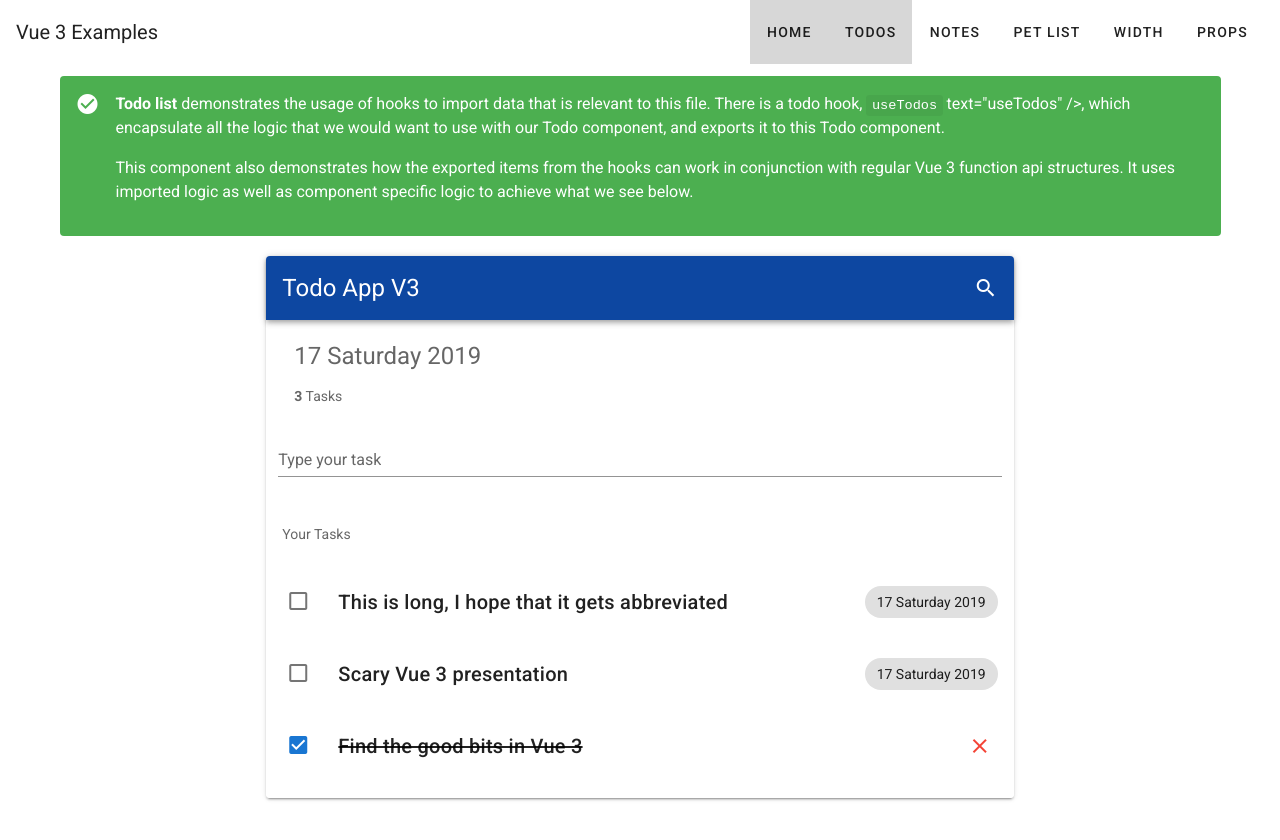
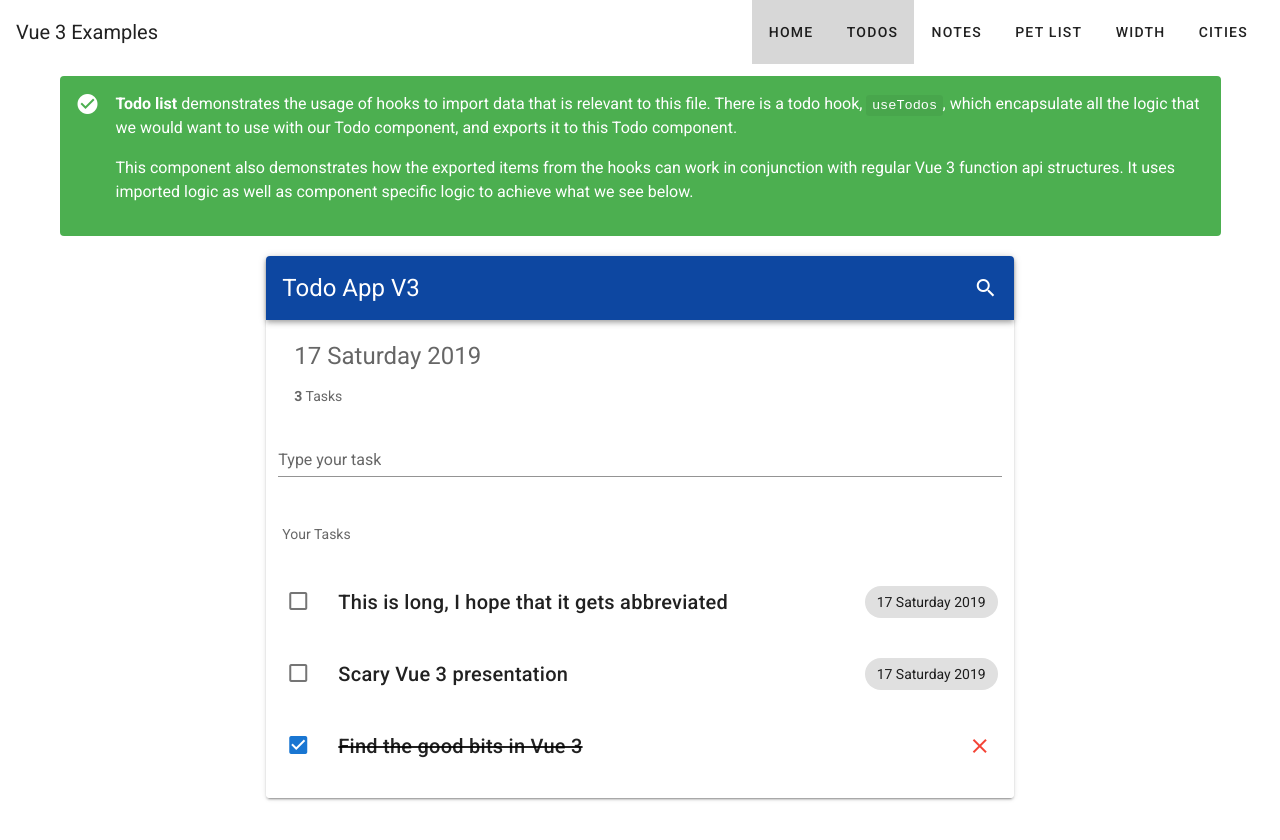
Before and after one commit to ShetlandJ/Vue3Todo, a Vue app: page /todo in a window 1280 px wide. Shown: the top 840 px of the page. Built offline with nearby package versions, Linux system fonts and the light colour scheme.

Commit message:
renamed component

```diff
--- a/src/App.vue
+++ b/src/App.vue
@@ -12,7 +12,7 @@
                     <v-btn :to="{ name: 'notes'}" text>Notes</v-btn>
                     <v-btn :to="{ name: 'petlist'}" text>Pet List</v-btn>
                     <v-btn :to="{ name: 'width'}" text>Width</v-btn>
-                    <v-btn :to="{ name: 'props'}" text>Props</v-btn>
+                    <v-btn :to="{ name: 'cities'}" text>Cities</v-btn>
                 </v-toolbar-items>
             </v-toolbar>
         </div>
--- /dev/null
+++ b/src/components/Cities.vue
@@ -0,0 +1,61 @@
+<template>
+    <v-app>
+        <v-content>
+            <v-container>
+                <v-alert type="success">
+                    <p>
+                        <strong>Cities</strong> demonstrates how props can be consumed by the setup method. It can be passed as simply as <code>setup(props)</code> but best practices dictate that object destructuring be used instead: <code>setup({ city })</code>.
+                    </p>
+                </v-alert>
+
+                <v-card class="mx-auto" max-width="400" tile>
+                    <v-list-item three-line v-for="city in data.cities" :key="city.id">
+                        <cities-item :city="city" />
+                    </v-list-item>
+                </v-card>
+            </v-container>
+        </v-content>
+    </v-app>
+</template>
+
+<script>
+import { reactive } from "@vue/composition-api";
+import CitiesItem from "./CitiesItem";
+
+export default {
+    components: {
+        CitiesItem
+    },
+    setup() {
+        const data = reactive({
+            cities: [
+                {
+                    id: 1,
+                    name: "Barcelona",
+                    country: "Spain",
+                    visited: true
+                },
+                {
+                    id: 2,
+                    name: "Berlin",
+                    country: "Germany",
+                    visited: true
+                },
+                {
+                    id: 3,
+                    name: "Addis Ababa",
+                    country: "Ethiopia",
+                    visited: false
+                }
+            ]
+        });
+
+        return {
+            data
+        };
+    }
+};
+</script>
+
+<style>
+</style>
--- a/src/components/PropsChild.vue
+++ b/src/components/CitiesItem.vue
@@ -1,5 +1,5 @@
 <template>
-    <v-list-item-content>
+    <v-list-item-content ref="city-item">
         <v-list-item-title>City: {{name}}</v-list-item-title>
         <v-list-item-subtitle>Country: {{country}}</v-list-item-subtitle>
         <v-list-item-subtitle>{{visitedString}}</v-list-item-subtitle>
--- a/src/components/Props.vue
+++ /dev/null
@@ -1,49 +0,0 @@
-<template>
-    <v-card class="mx-auto" max-width="400" tile>
-        <v-list-item three-line v-for="city in data.cities" :key="city.id">
-            <props-child :city="city" />
-        </v-list-item>
-    </v-card>
-</template>
-
-<script>
-import { reactive } from '@vue/composition-api';
-import PropsChild from './PropsChild';
-
-export default {
-    components: {
-        PropsChild
-    },
-    setup() {
-        const data = reactive({
-            cities: [
-                {
-                    id: 1,
-                    name: 'Barcelona',
-                    country: "Spain",
-                    visited: true
-                },
-                {
-                    id: 2,
-                    name: 'Berlin',
-                    country: "Germany",
-                    visited: true
-                },
-                {
-                    id: 3,
-                    name: 'Addis Ababa',
-                    country: "Ethiopia",
-                    visited: false
-                },
-            ]
-        })
-
-        return {
-            data
-        }
-    }
-};
-</script>
-
-<style>
-</style>
--- a/src/components/TodoList.vue
+++ b/src/components/TodoList.vue
@@ -5,7 +5,7 @@
                 <v-container>
                     <v-alert type="success">
                         <p>
-                            <strong>Todo list</strong> demonstrates the usage of hooks to import data that is relevant to this file. There is a todo hook, <code>useTodos</code> text="useTodos" />, which encapsulate all the logic that we would want to use with our Todo component, and exports it to this Todo component.
+                            <strong>Todo list</strong> demonstrates the usage of hooks to import data that is relevant to this file. There is a todo hook, <code>useTodos</code>, which encapsulate all the logic that we would want to use with our Todo component, and exports it to this Todo component.
                         </p>
 
                         <p>
--- a/src/router/router.js
+++ b/src/router/router.js
@@ -4,7 +4,7 @@ import TodoList from '../components/TodoList.vue'
 import Notes from '../components/Notes.vue'
 import PetList from '../components/PetList.vue'
 import Width from '../components/Width.vue';
-import Props from '../components/Props.vue';
+import Cities from '../components/Cities.vue';
 
 import VueRouter from 'vue-router'
 
@@ -39,9 +39,9 @@ export default new VueRouter({
             component: Width
         },
         {
-            name: 'props',
-            path: 'props',
-            component: Props
+            name: 'cities',
+            path: 'cities',
+            component: Cities
         }
     ]
 })
```
